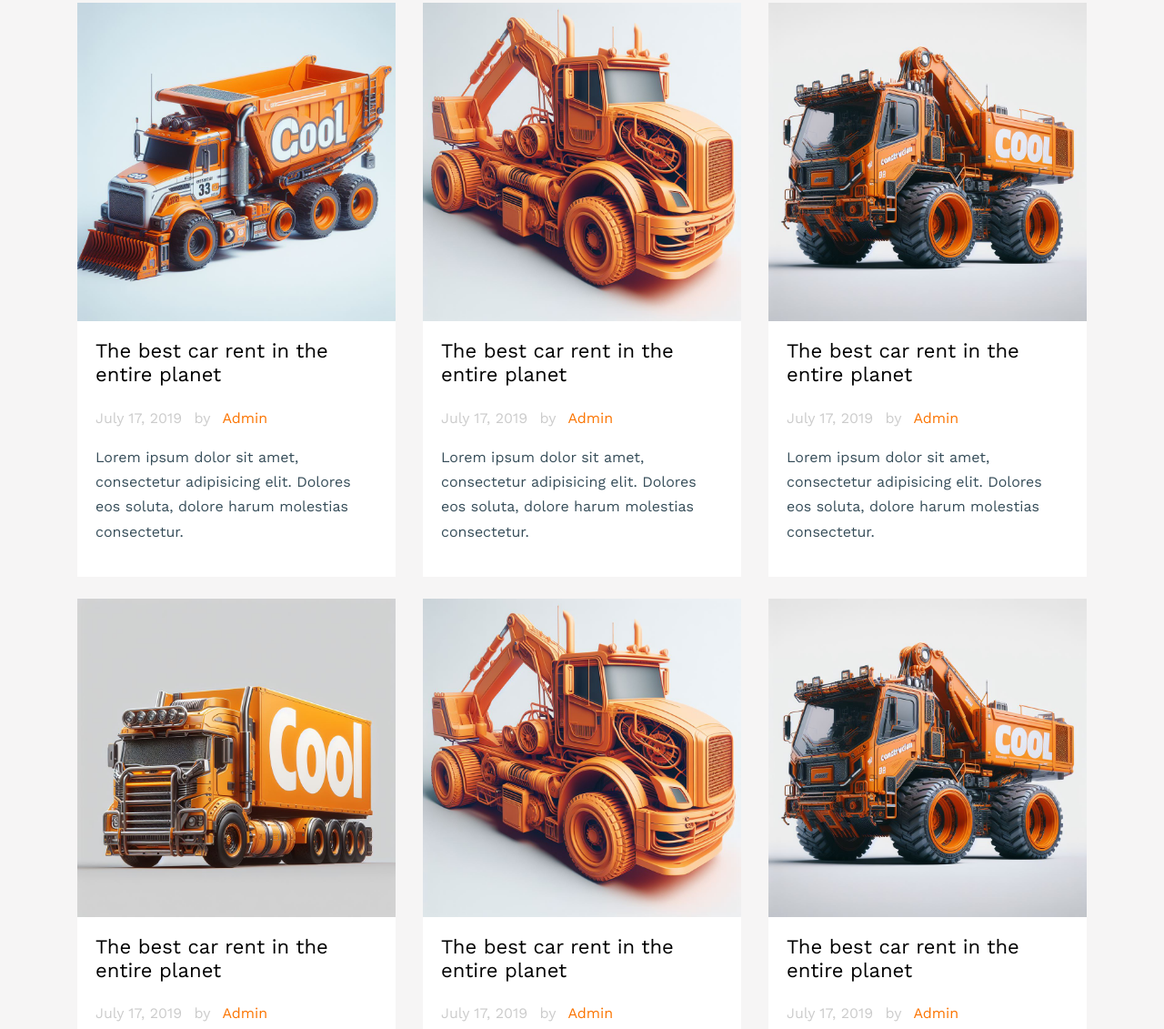
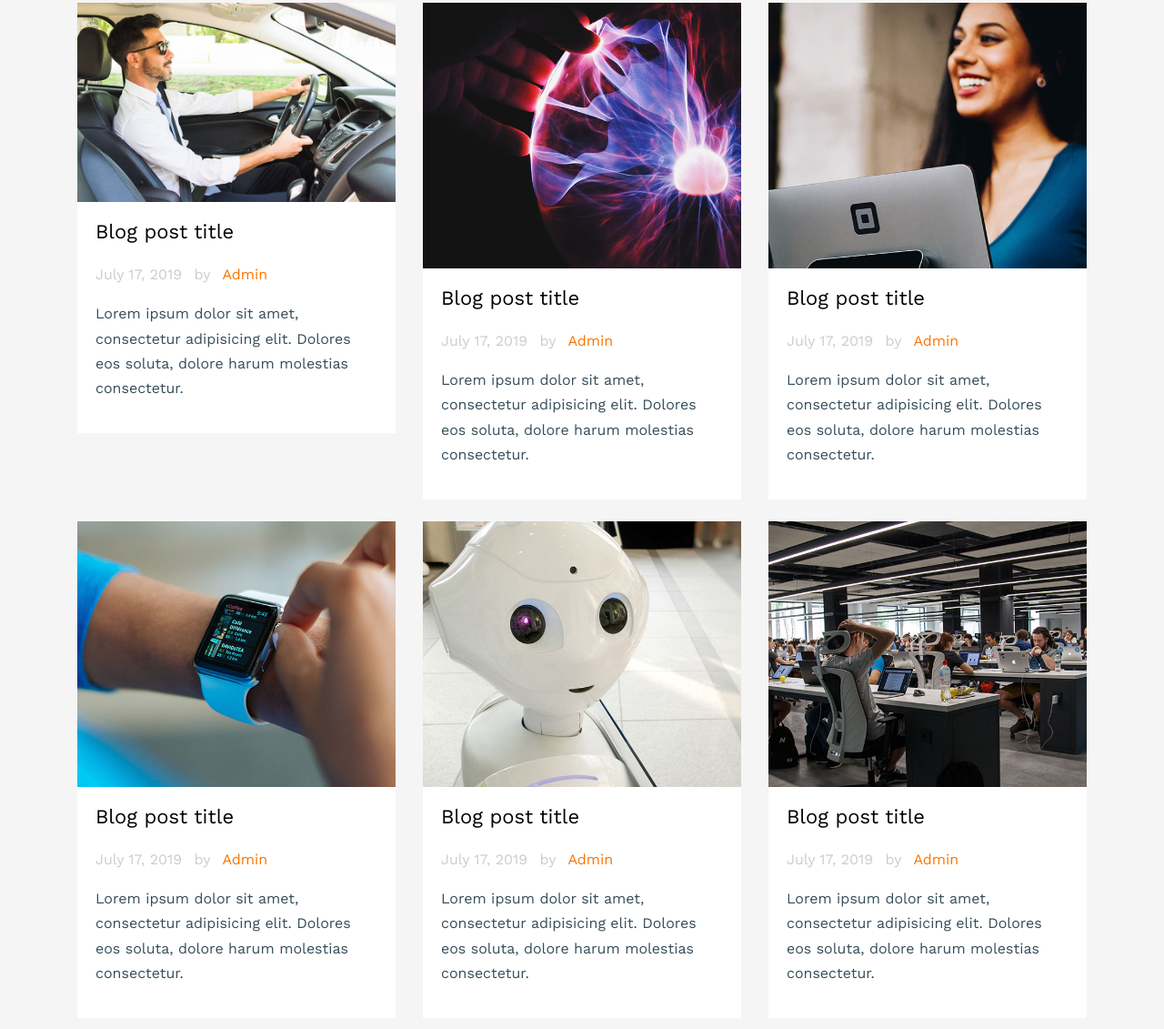
Before and after one commit to matthewbrandt/demo-handyperson, a plain HTML site: page blog.html in a window 1280 px wide. Shown: the part 829-1960 px from the top of the page at 91% size. Drawn offline with nearby package versions, Linux system fonts and the light colour scheme; files whose address does not match are found by name.

Commit message:
updated blog page

```diff
--- a/blog.html
+++ b/blog.html
@@ -62,6 +62,7 @@
                   <li><a href="index.html" class="nav-link">Home</a></li>
                   <li><a href="about.html" class="nav-link">About</a></li>
                   <li><a href="services.html" class="nav-link">Services</a></li>
+                  <li><a href="rent.html" class="nav-link">Rent</a></li>
                   <li class="active"><a href="blog.html" class="nav-link">Blog</a></li>
                   <li><a href="contact.html" class="nav-link">Contact</a></li>
 
@@ -97,12 +98,12 @@
           <div class="col-lg-4 col-md-6 mb-4">
             <div class="post-entry-1 h-100">
               <a href="single.html">
-                <img src="images/img_1.jpg" alt="Image"
+                <img src="images/post_1.jpg" alt="Image"
                  class="img-fluid">
               </a>
               <div class="post-entry-1-contents">
 
-                <h2><a href="single.html">The best car rent in the entire planet</a></h2>
+                <h2><a href="single.html">Blog post title</a></h2>
                 <span class="meta d-inline-block mb-3">July 17, 2019 <span class="mx-2">by</span> <a href="#">Admin</a></span>
                 <p>Lorem ipsum dolor sit amet, consectetur adipisicing elit. Dolores eos soluta, dolore harum molestias consectetur.</p>
               </div>
@@ -111,12 +112,12 @@
           <div class="col-lg-4 col-md-6 mb-4">
             <div class="post-entry-1 h-100">
               <a href="single.html">
-                <img src="images/img_2.jpg" alt="Image"
+                <img src="images/post_2.jpg" alt="Image"
                  class="img-fluid">
               </a>
               <div class="post-entry-1-contents">
 
-                <h2><a href="single.html">The best car rent in the entire planet</a></h2>
+                <h2><a href="single.html">Blog post title</a></h2>
                 <span class="meta d-inline-block mb-3">July 17, 2019 <span class="mx-2">by</span> <a href="#">Admin</a></span>
                 <p>Lorem ipsum dolor sit amet, consectetur adipisicing elit. Dolores eos soluta, dolore harum molestias consectetur.</p>
               </div>
@@ -126,12 +127,12 @@
           <div class="col-lg-4 col-md-6 mb-4">
             <div class="post-entry-1 h-100">
               <a href="single.html">
-                <img src="images/img_3.jpg" alt="Image"
+                <img src="images/post_3.jpg" alt="Image"
                  class="img-fluid">
               </a>
               <div class="post-entry-1-contents">
 
-                <h2><a href="single.html">The best car rent in the entire planet</a></h2>
+                <h2><a href="single.html">Blog post title</a></h2>
                 <span class="meta d-inline-block mb-3">July 17, 2019 <span class="mx-2">by</span> <a href="#">Admin</a></span>
                 <p>Lorem ipsum dolor sit amet, consectetur adipisicing elit. Dolores eos soluta, dolore harum molestias consectetur.</p>
               </div>
@@ -141,12 +142,12 @@
           <div class="col-lg-4 col-md-6 mb-4">
             <div class="post-entry-1 h-100">
               <a href="single.html">
-                <img src="images/img_4.jpg" alt="Image"
+                <img src="images/post_4.jpg" alt="Image"
                  class="img-fluid">
               </a>
               <div class="post-entry-1-contents">
 
-                <h2><a href="single.html">The best car rent in the entire planet</a></h2>
+                <h2><a href="single.html">Blog post title</a></h2>
                 <span class="meta d-inline-block mb-3">July 17, 2019 <span class="mx-2">by</span> <a href="#">Admin</a></span>
                 <p>Lorem ipsum dolor sit amet, consectetur adipisicing elit. Dolores eos soluta, dolore harum molestias consectetur.</p>
               </div>
@@ -155,12 +156,12 @@
           <div class="col-lg-4 col-md-6 mb-4">
             <div class="post-entry-1 h-100">
               <a href="single.html">
-                <img src="images/img_2.jpg" alt="Image"
+                <img src="images/post_5.jpg" alt="Image"
                  class="img-fluid">
               </a>
               <div class="post-entry-1-contents">
 
-                <h2><a href="single.html">The best car rent in the entire planet</a></h2>
+                <h2><a href="single.html">Blog post title</a></h2>
                 <span class="meta d-inline-block mb-3">July 17, 2019 <span class="mx-2">by</span> <a href="#">Admin</a></span>
                 <p>Lorem ipsum dolor sit amet, consectetur adipisicing elit. Dolores eos soluta, dolore harum molestias consectetur.</p>
               </div>
@@ -170,12 +171,12 @@
           <div class="col-lg-4 col-md-6 mb-4">
             <div class="post-entry-1 h-100">
               <a href="single.html">
-                <img src="images/img_3.jpg" alt="Image"
+                <img src="images/post_6.jpg" alt="Image"
                  class="img-fluid">
               </a>
               <div class="post-entry-1-contents">
 
-                <h2><a href="single.html">The best car rent in the entire planet</a></h2>
+                <h2><a href="single.html">Blog post title</a></h2>
                 <span class="meta d-inline-block mb-3">July 17, 2019 <span class="mx-2">by</span> <a href="#">Admin</a></span>
                 <p>Lorem ipsum dolor sit amet, consectetur adipisicing elit. Dolores eos soluta, dolore harum molestias consectetur.</p>
               </div>
```
Also changed, not shown: about.html (+1 -0 lines), contact.html (+1 -0 lines), index.html (+1 -0 lines), rent.html (+1 -0 lines), services.html (+1 -0 lines), single.html (+1 -0 lines), 1 other file.
